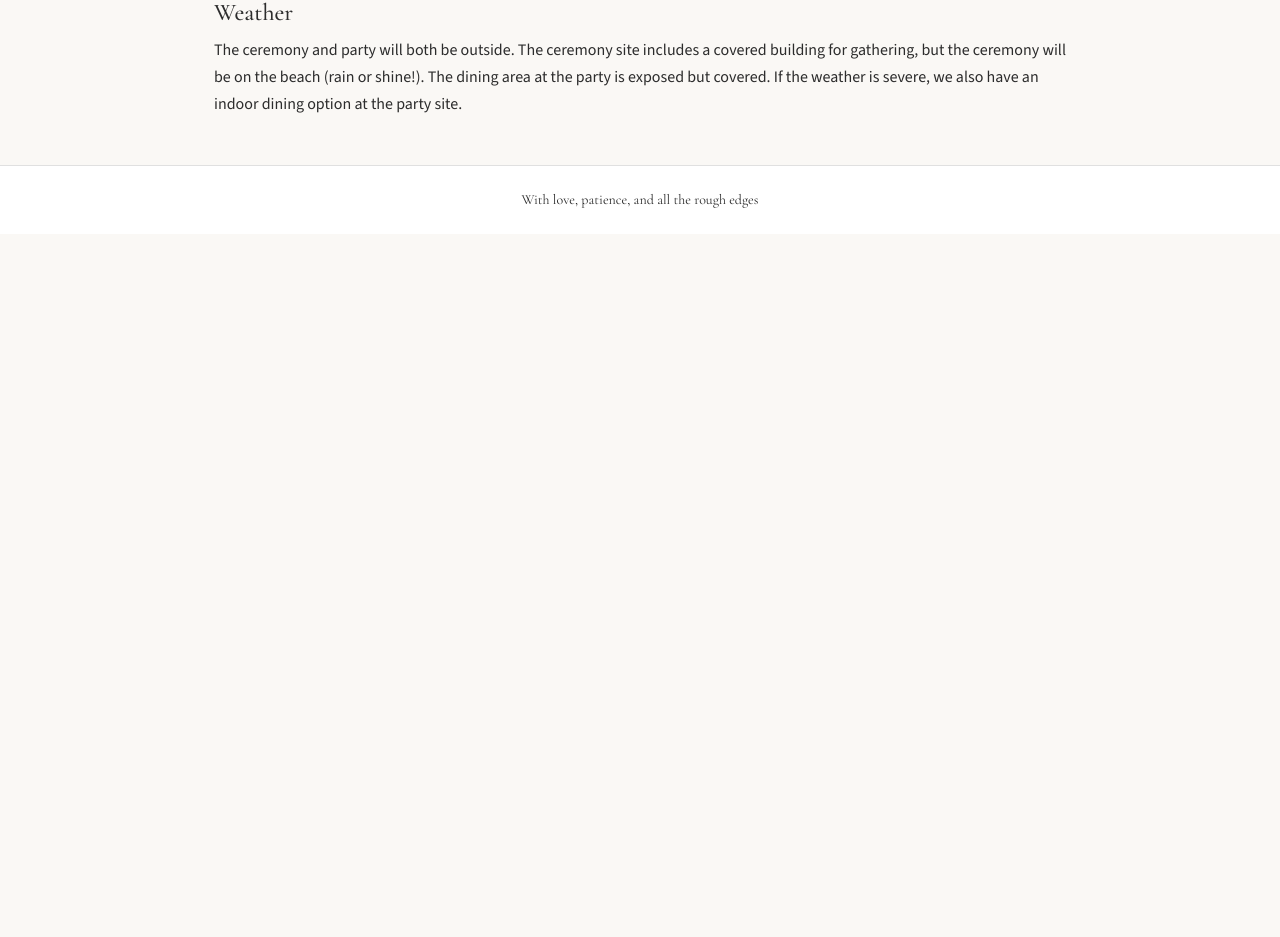
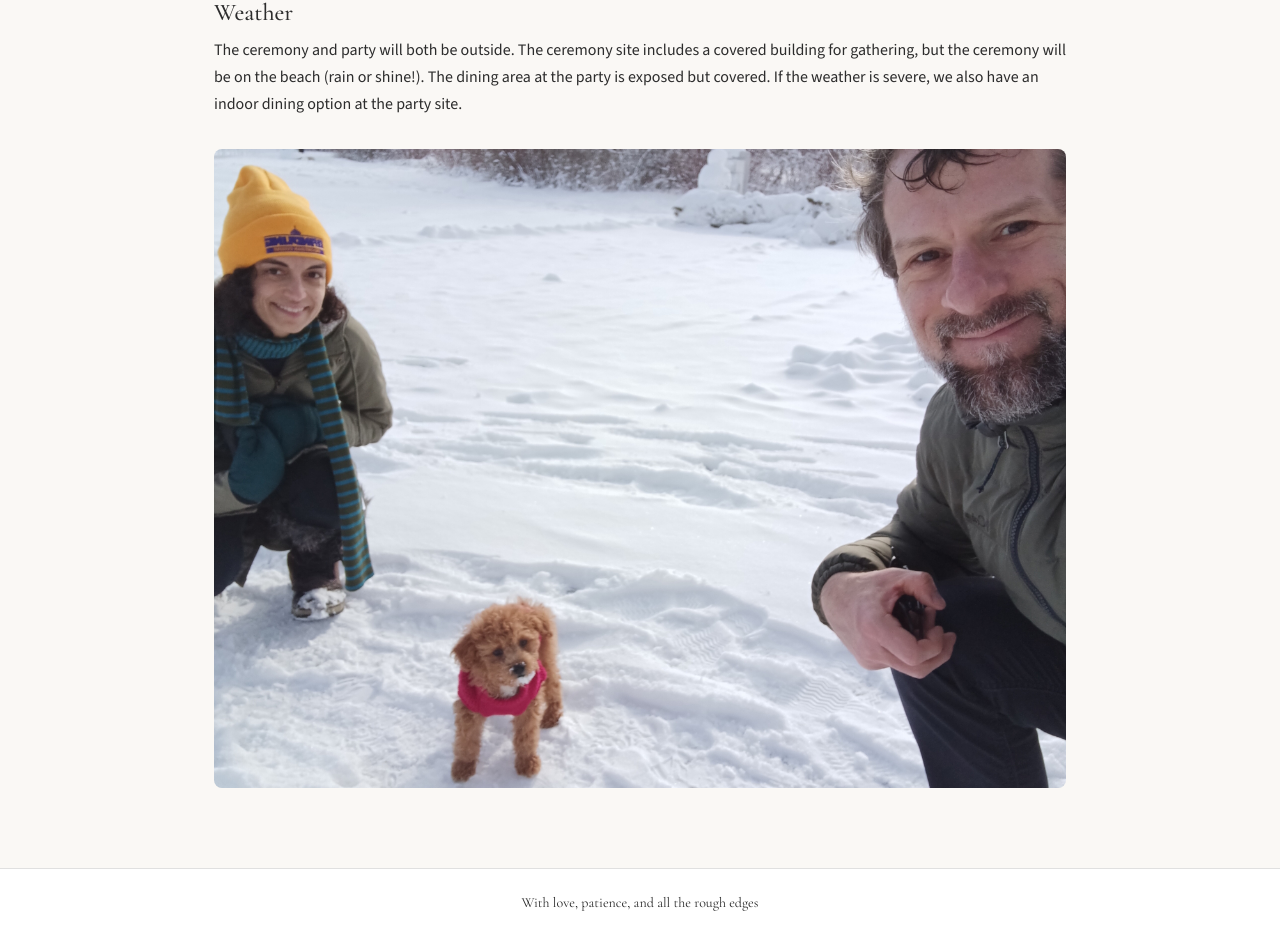
Before and after one commit to mklewandowski/wedding-site, a React (Vite) app: page /#/details in a window 1280 px wide. Shown: the part 1189-2126 px from the top of the page. Before the commit the page ends 1423 px from the top, so only its background shows below. Built offline with nearby package versions, Linux system fonts and the light colour scheme.

Commit message:
feat(pics): add more pics

```diff
--- a/src/pages/DetailsPage.tsx
+++ b/src/pages/DetailsPage.tsx
@@ -76,6 +76,18 @@ export default function DetailsPage() {
         The dining area at the party is exposed but covered. If the weather is severe, we also have an indoor dining option at the party site.
       </Typography>
 
+      <Box
+        component="img"
+        src={`${import.meta.env.BASE_URL}images/trio.jpg`}
+        alt="Ceremony Site"
+        sx={{
+          width: '100%',
+          borderRadius: 2,
+          display: 'block',
+          my: 4,
+        }}
+        />
+
     </Box>
   )
 }
--- a/src/pages/DoorCountyPage.tsx
+++ b/src/pages/DoorCountyPage.tsx
@@ -16,16 +16,28 @@ export default function DoorCountyPage() {
 
       <Typography variant="body1">
         <ul>
-        <li>Explore <a href = "https://ridgessanctuary.org/" target="_blank">The Ridges</a>, one of the Midwest's most diverse ecosystems</li>
-        <li>Take a ferry to <a href = "https://www.doorcounty.com/discover/washington-island/" target="_blank">Washington Island</a></li>
-        <li>Go hiking in <a href = "https://dnr.wisconsin.gov/topic/parks/peninsula" target="_blank">Peninsula State Park</a></li>
-        <li>Grab dinner at <a href = "https://aljohnsons.com/" target="_blank">Al Johnson's restaurant</a>, famous for its rooftop goats</li>
-        <li>Have coffee and treats at the <a href="https://brownbutterbakeshop.com/" target="_blank">Brown Butter Bakery</a>, makers of our delicious wedding cake</li>
-        <li>And have another coffee at <a href="https://www.roostandbanter.com/" target="_blank">Roost and Banter</a>, a local favorite</li>
-        <li>Embrace your inner Wisconsinite and go to a <a href="https://www.doorcounty.com/experience/fish-boils/" target="_blank">fish boil</a></li>
-        <li>Drive down to Green Bay and visit Titletown and historic <a href = "https://www.packers.com/lambeau-field/" target="_blank">Lambeau Field</a></li>
+        <li>Explore <a href = "https://ridgessanctuary.org/" target="_blank">The Ridges</a>, one of the Midwest's most diverse ecosystems.</li>
+        <li>Take a ferry to <a href = "https://www.doorcounty.com/discover/washington-island/" target="_blank">Washington Island.</a></li>
+        <li>Go hiking in <a href = "https://dnr.wisconsin.gov/topic/parks/peninsula" target="_blank">Peninsula State Park.</a></li>
+        <li>Grab dinner at <a href = "https://aljohnsons.com/" target="_blank">Al Johnson's restaurant</a>, famous for its rooftop goats.</li>
+        <li>Have coffee and treats at the <a href="https://brownbutterbakeshop.com/" target="_blank">Brown Butter Bakery</a>, makers of our delicious wedding cake.</li>
+        <li>And have another coffee at <a href="https://www.roostandbanter.com/" target="_blank">Roost and Banter</a>, a local favorite.</li>
+        <li>Embrace your inner Wisconsinite and go to a <a href="https://www.doorcounty.com/experience/fish-boils/" target="_blank">fish boil.</a></li>
+        <li>Drive down to Green Bay and visit Titletown and historic <a href = "https://www.packers.com/lambeau-field/" target="_blank">Lambeau Field.</a></li>
         </ul>
       </Typography>
+
+      <Box
+        component="img"
+        src={`${import.meta.env.BASE_URL}images/beach.jpg`}
+        alt="Ceremony Site"
+        sx={{
+          width: '100%',
+          borderRadius: 2,
+          display: 'block',
+          my: 4,
+        }}
+        />
 
     </Box>
   )
```
Also changed, not shown: public/images/beach.jpg (added), public/images/trio.jpg (added).
